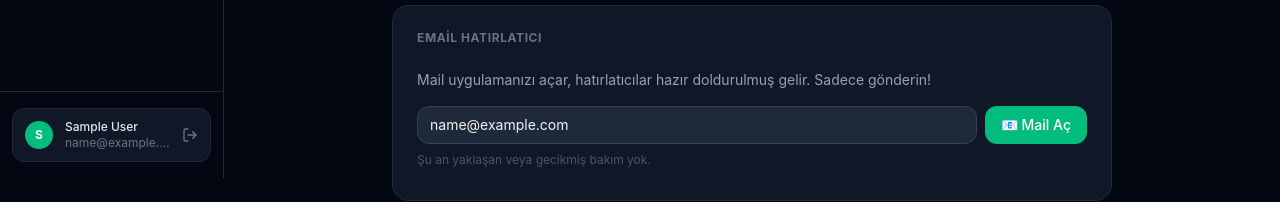
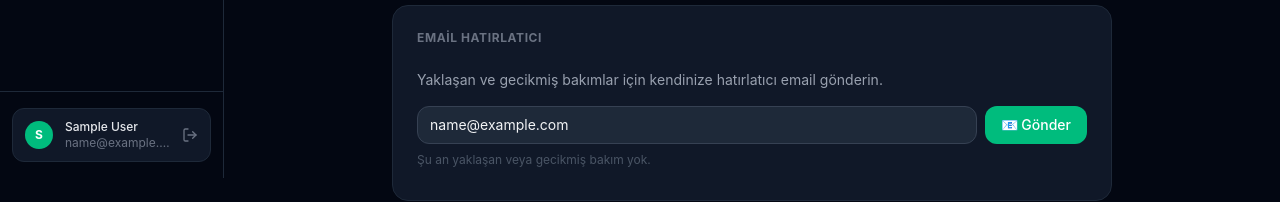
Before and after one commit to YusufKosarDev/pati-defteri, a React (Vite) app: page /settings in a window 1280 px wide. Shown: the part 622-824 px from the top of the page. Built offline with nearby package versions, Linux system fonts and the light colour scheme; sample sign-in values are in the browser's storage.

Commit message:
fix: email reminder toast and button text

```diff
--- a/src/pages/SettingsPage.jsx
+++ b/src/pages/SettingsPage.jsx
@@ -61,7 +61,7 @@ function SettingsPage() {
     }
     const result = await sendReminderEmail(emailInput, user?.name);
     if (result.success) {
-      toast.success(isEN ? "Mail app opened! 📧" : "Mail uygulaması açıldı! 📧");
+      toast.success(isEN ? "Reminder email sent! 📧" : "Hatırlatıcı email gönderildi! 📧");
     } else {
       toast.error(result.error);
     }
@@ -325,8 +325,8 @@ function SettingsPage() {
           <div className="py-2">
             <p className="text-sm text-gray-400 mb-4">
               {isEN
-                ? "Opens your mail app with reminders pre-filled. Just hit send!"
-                : "Mail uygulamanızı açar, hatırlatıcılar hazır doldurulmuş gelir. Sadece gönderin!"}
+                ? "Send yourself a reminder email for upcoming and overdue care."
+                : "Yaklaşan ve gecikmiş bakımlar için kendinize hatırlatıcı email gönderin."}
             </p>
             <div className="flex gap-2">
               <input
@@ -340,7 +340,7 @@ function SettingsPage() {
                 onClick={handleSendReminderEmail}
                 className="bg-emerald-500 hover:bg-emerald-600 text-white px-4 py-2 rounded-xl text-sm font-medium cursor-pointer transition-colors flex items-center gap-2 flex-shrink-0"
               >
-                📧 {isEN ? "Open Mail" : "Mail Aç"}
+                📧 {isEN ? "Send" : "Gönder"}
               </button>
             </div>
             {hasReminders() ? (
```
